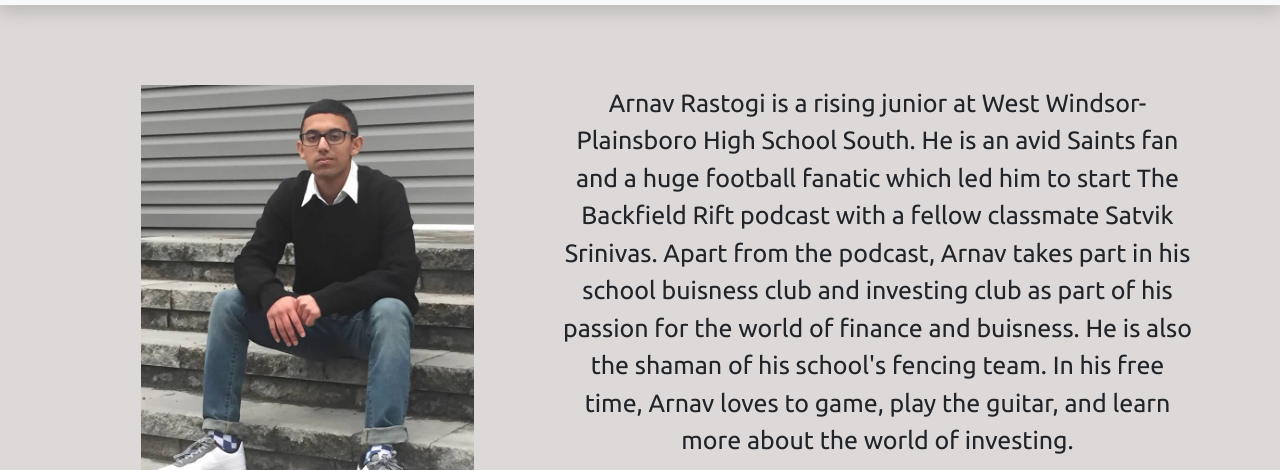
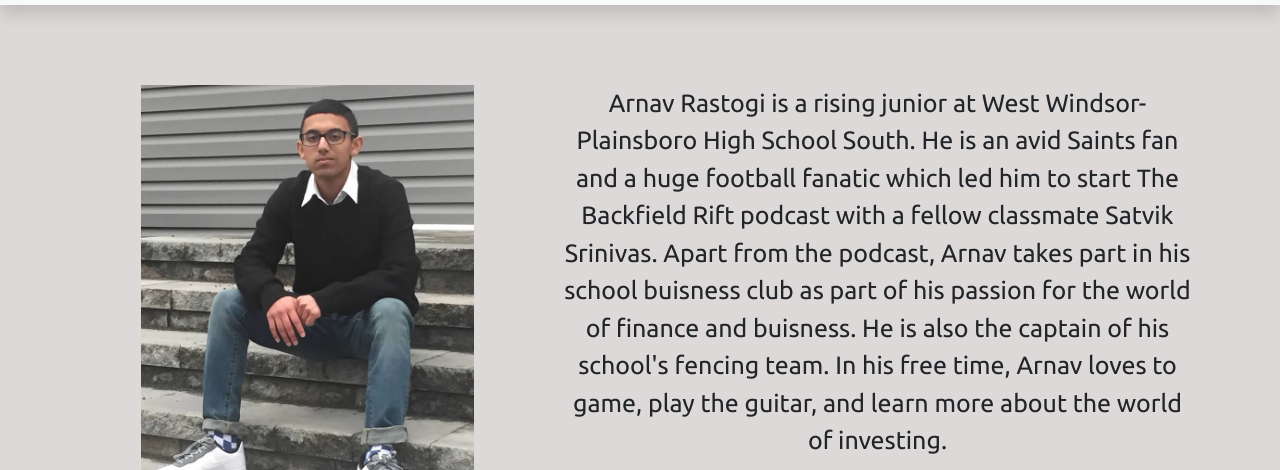
Before and after one commit to thebackfieldrift/thebackfieldrift.github.io, a plain HTML site: page tbrcreators.html in a window 1280 px wide. Shown: the part 88-558 px from the top of the page. Drawn offline with Linux system fonts and the light colour scheme.

Commit message:
creatorupdate

```diff
--- a/tbrcreators.html
+++ b/tbrcreators.html
@@ -38,8 +38,8 @@
 
                     <span style="font-size: 25px;">Arnav Rastogi is a rising junior at West Windsor-Plainsboro High School South.
                         He is an avid Saints fan and a huge football fanatic which led him to start The Backfield Rift podcast with a fellow classmate Satvik Srinivas.
-                        Apart from the podcast, Arnav takes part in his school buisness club and investing club as part of his passion for the world of finance and buisness.
-                        He is also the shaman of his school's fencing team.
+                        Apart from the podcast, Arnav takes part in his school buisness club as part of his passion for the world of finance and buisness.
+                        He is also the captain of his school's fencing team.
                         In his free time, Arnav loves to game, play the guitar, and learn more about the world of investing.
 
                         <br>
```
